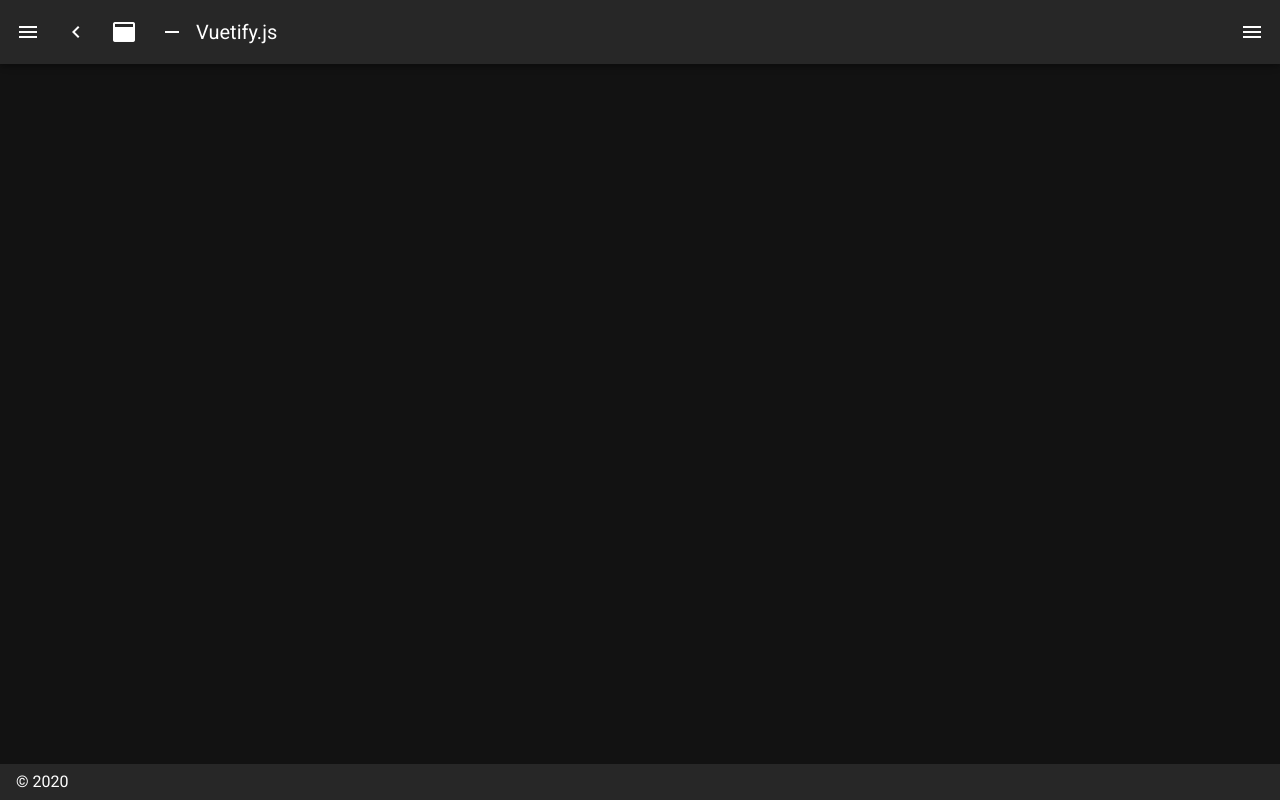
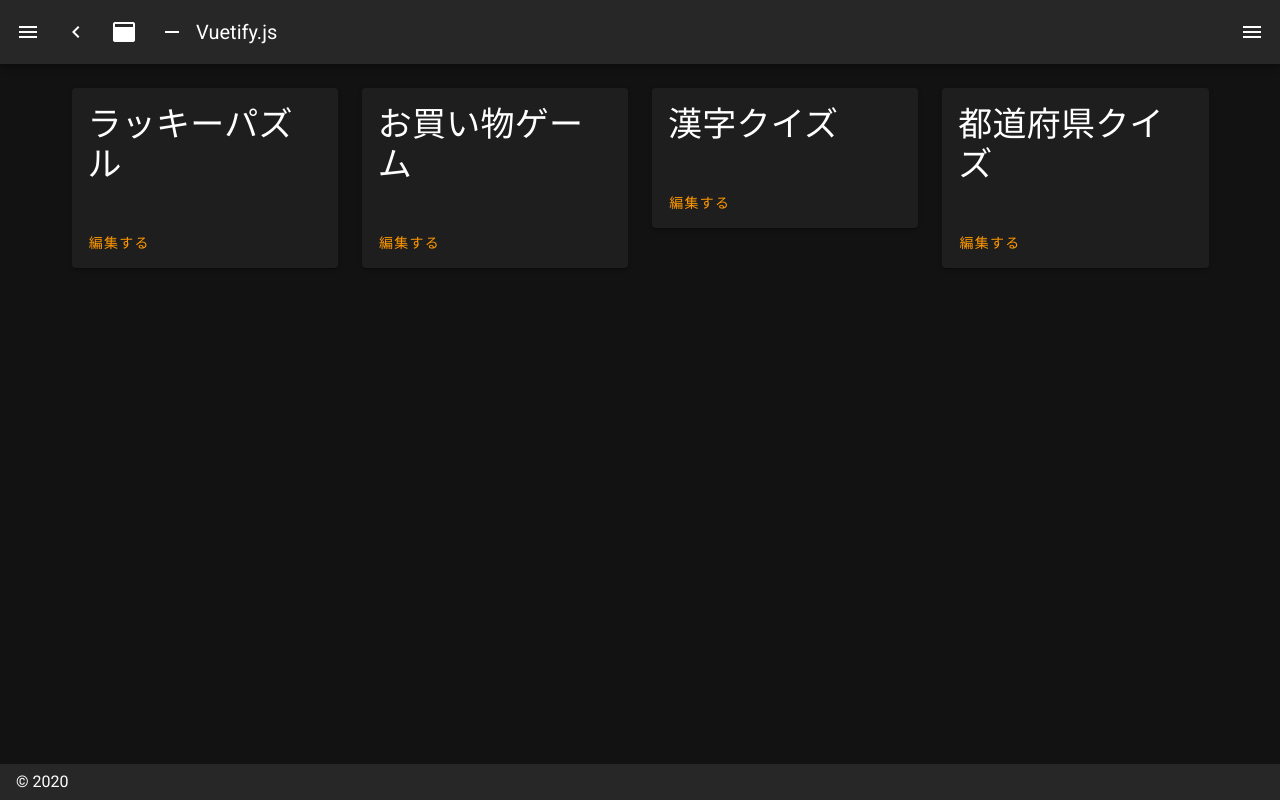
Before and after one commit to miracle-halation/amusement-web, a Nuxt app: page /admin in a window 1280 px wide. Before the commit this address had no page. Built offline with nearby package versions, Linux system fonts and the light colour scheme.

Commit message:
adminでログインしたときにアクセスするページを用意

```diff
--- /dev/null
+++ b/pages/admin.vue
@@ -0,0 +1,81 @@
+<template>
+	<v-container>
+		<v-row>
+			<v-col>
+				<v-card
+					class="mx-auto"
+					max-width="344"
+				>
+					<v-card-text>
+						<p class="display-1 text--primary">
+							ラッキーパズル
+						</p>
+					</v-card-text>
+					<v-card-actions>
+						<v-btn text color="orange">
+							編集する
+						</v-btn>
+					</v-card-actions>
+				</v-card>
+			</v-col>
+
+			<v-col>
+				<v-card
+					class="mx-auto"
+					max-width="344"
+				>
+					<v-card-text>
+						<p class="display-1 text--primary">
+							お買い物ゲーム
+						</p>
+					</v-card-text>
+					<v-card-actions>
+						<v-btn text color="orange">
+							編集する
+						</v-btn>
+					</v-card-actions>
+				</v-card>
+			</v-col>
+
+			<v-col>
+				<v-card
+					class="mx-auto"
+					max-width="344"
+				>
+					<v-card-text>
+						<p class="display-1 text--primary">
+							漢字クイズ
+						</p>
+					</v-card-text>
+					<v-card-actions>
+						<v-btn text color="orange">
+							編集する
+						</v-btn>
+					</v-card-actions>
+				</v-card>
+			</v-col>
+
+			<v-col>
+				<v-card
+					class="mx-auto"
+					max-width="344"
+				>
+					<v-card-text>
+						<p class="display-1 text--primary">
+							都道府県クイズ
+						</p>
+					</v-card-text>
+					<v-card-actions>
+						<v-btn text color="orange">
+							編集する
+						</v-btn>
+					</v-card-actions>
+				</v-card>
+			</v-col>
+
+		</v-row>
+	</v-container>
+</template>
+
+<script>
+</script>
```
